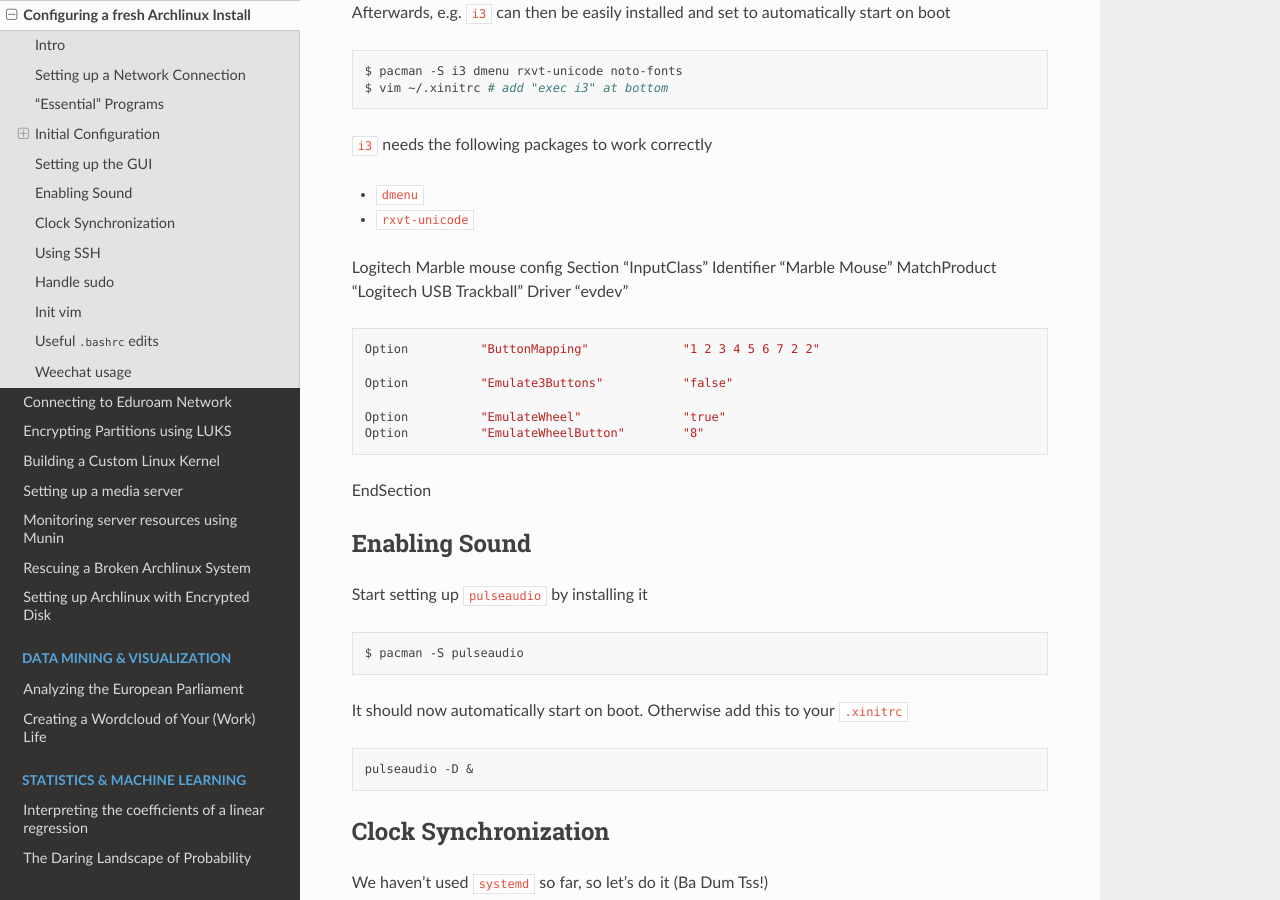
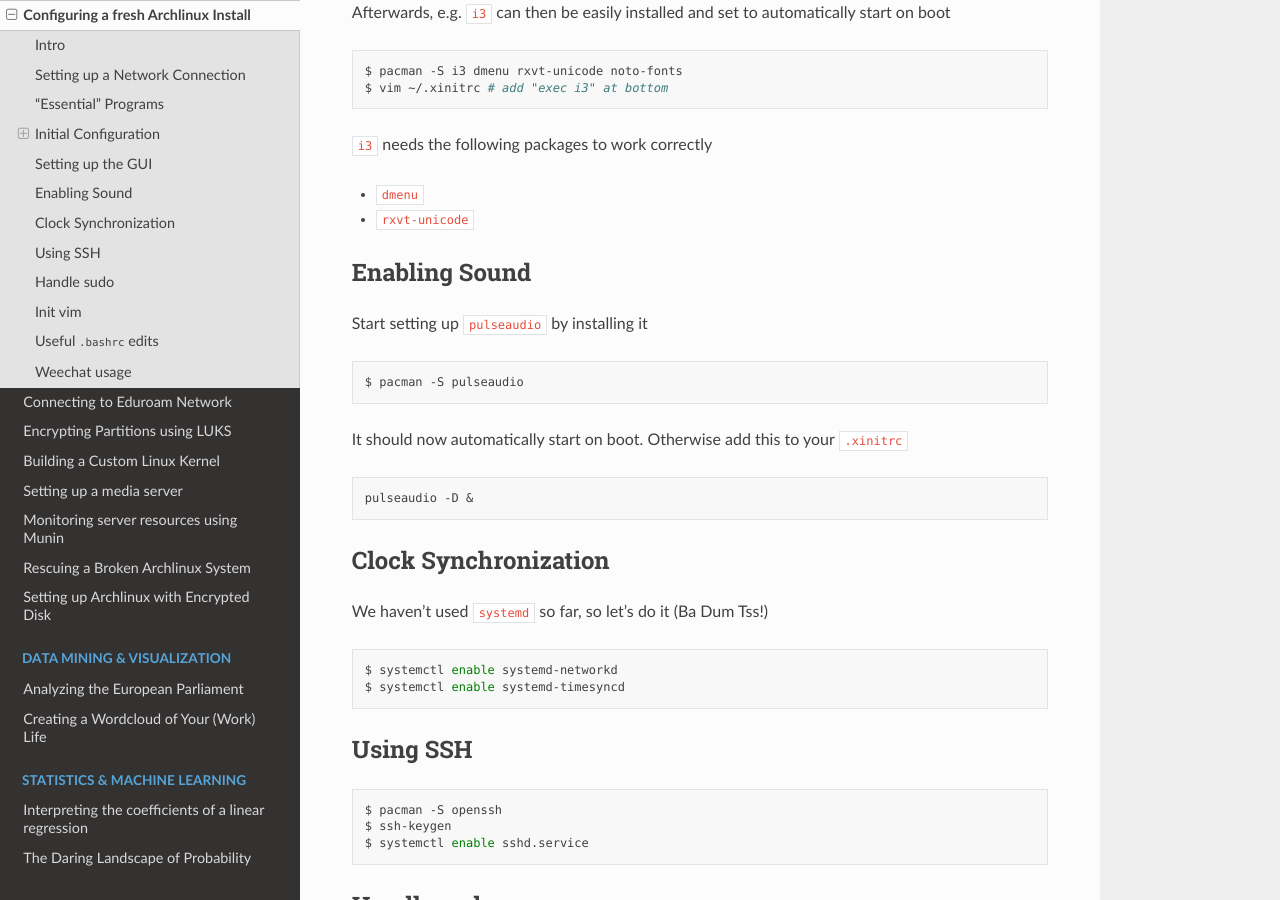
Before and after one commit to kpj/kpj.github.io, a Sphinx documentation site: the page built from source/linux/ConfigureFreshArchlinuxInstall.md, in a window 1280 px wide and 900 px high, scrolled down 3595 px. Built offline with Sphinx 7.4.7 and the Read the Docs theme 2.0.0, drawn with Linux system fonts in a browser that asks for light colours; pages that are not in the unit, such as notebooks, are missing from menus.

Commit message:
Remove Marble Mouse section

```diff
--- a/source/linux/ConfigureFreshArchlinuxInstall.md
+++ b/source/linux/ConfigureFreshArchlinuxInstall.md
@@ -164,21 +164,6 @@ $ vim ~/.xinitrc # add "exec i3" at bottom
 * `rxvt-unicode`
 
 
-Logitech Marble mouse config
-Section "InputClass"
-    Identifier      "Marble Mouse"
-    MatchProduct    "Logitech USB Trackball"
-    Driver          "evdev"
-
-    Option          "ButtonMapping"             "1 2 3 4 5 6 7 2 2"
-
-    Option          "Emulate3Buttons"           "false"
-
-    Option          "EmulateWheel"	            "true"
-    Option          "EmulateWheelButton"        "8"
-EndSection
-
-
 ## Enabling Sound
 
 Start setting up `pulseaudio` by installing it
```
